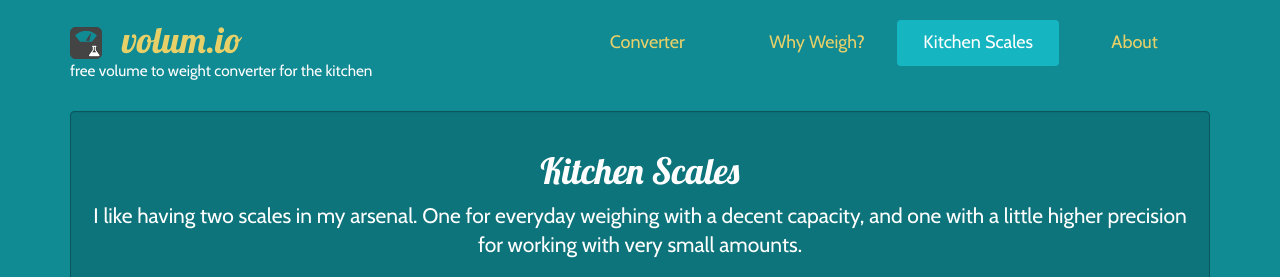
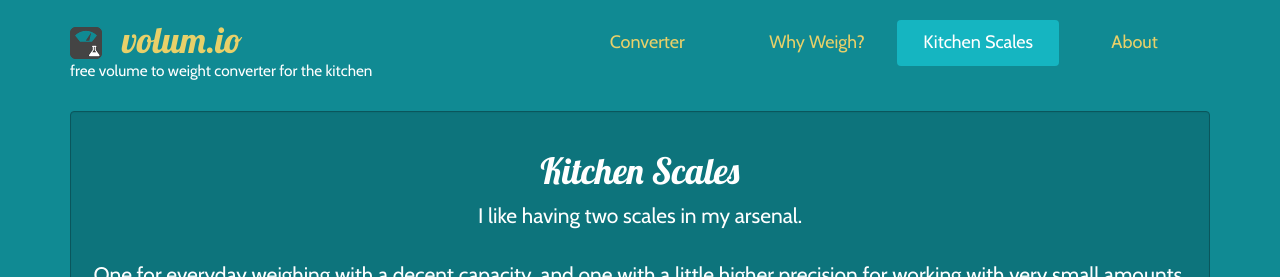
Before and after one commit to greenham/volume2weight, a PHP site: page /kitchen_scales in a window 1280 px wide. Shown: the top 277 px of the page. Run offline with PHP 8.4, Linux system fonts and the light colour scheme; data comes from the database, SQL or seed files in the repository.

Commit message:
text updates for kitchen scales page

```diff
--- a/app/views/pages/kitchen_scales.php
+++ b/app/views/pages/kitchen_scales.php
@@ -2,8 +2,9 @@
     <h1>Kitchen Scales</h1>
 
     <p class="lead">
-        I like having two scales in my arsenal. One for everyday weighing with a decent capacity,
-        and one with a little higher precision for working with very small amounts.
+        I like having two scales in my arsenal.<br><br>
+        One for everyday weighing with a decent capacity, and one with a little higher precision for working with very small amounts.<br><br>
+        I own and personally recommend the two scales listed below.
     </p>
 
     <div class="row">
```
